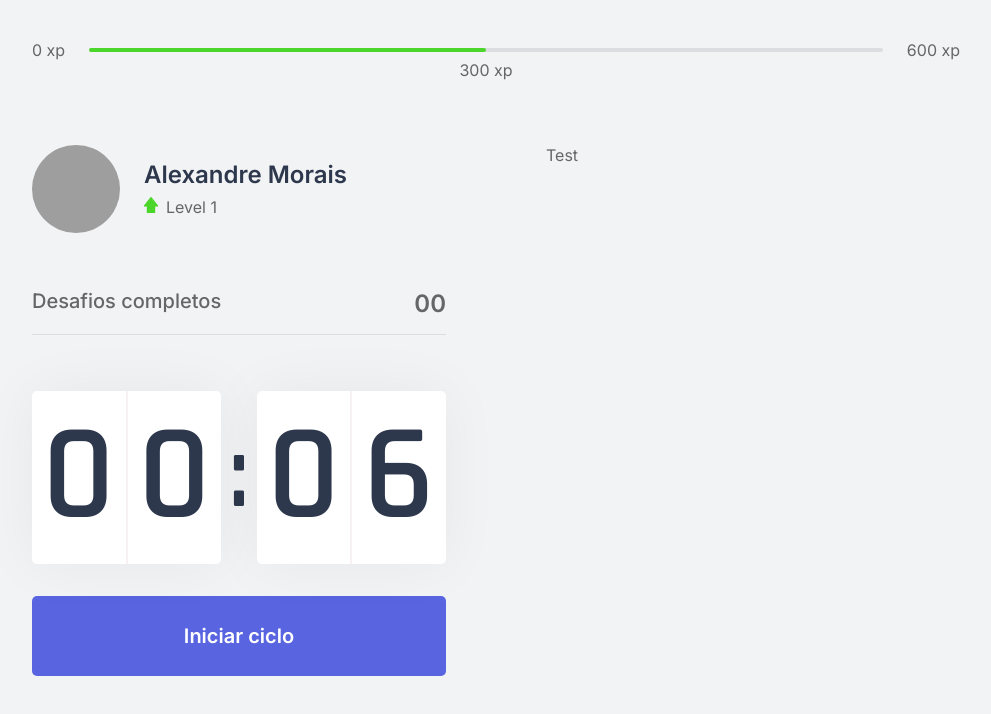
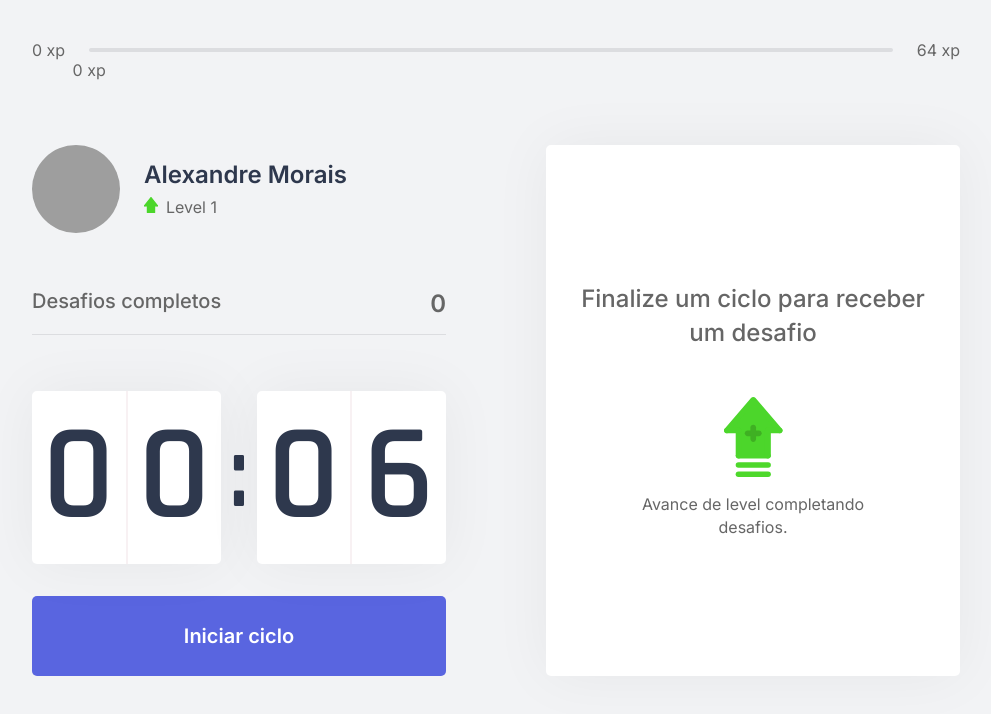
Before and after one commit to Xandowski/moveit, a Next.js app: page / in a window 1280 px wide. Shown: the top 714 px of the page, without its empty margins (144-1135 px from the left). Built offline with nearby package versions, Linux system fonts and the light colour scheme; grey boxes are pictures that could not be loaded.

Commit message:
Day 03 completed

```diff
--- /dev/null
+++ b/challenges.json
@@ -0,0 +1,62 @@
+[
+  {
+    "type": "body",
+    "description": "Estique um de seus braços com a palma da mão virada para frente e puxe os dedos para cima por 10 segundos por mão.",
+    "amount": 80
+  },
+  {
+    "type": "body",
+    "description": "Estique seu braço contra o peito e puxe-o utilizando o outro braço por 10 segundos por braço.",
+    "amount": 60
+  },
+  {
+    "type": "body",
+    "description": "Puxe seu pescoço com a ajuda da mão para a direita e para a esquerda, permanecendo na posição por alguns segundos.",
+    "amount": 70
+  },
+  {
+    "type": "body",
+    "description": "Com as duas mãos na parte de trás da cabeça, leve-a para baixo, alongando a parte de trás da região.",
+    "amount": 60
+  },
+  {
+    "type": "body",
+    "description": "Cruze as pernas e desça com as mãos esticadas em direção ao chão. Repita o movimento com a outra perna na frente.",
+    "amount": 100
+  },
+  {
+    "type": "body",
+    "description": "Sentado, abra as pernas e tente encostar as palmas das mãos no chão, repita 3 vezes por 5 segundos.",
+    "amount": 80
+  },
+  {
+    "type": "body",
+    "description": "Puxe o joelho de encontro ao peito e segure, troque de perna após 10 segundos.",
+    "amount": 50
+  },
+  {
+    "type": "body",
+    "description": "Sentado, cruze uma perna e incline seu tronco à frente, troque de perna após 10 segundos.",
+    "amount": 80
+  },
+  {
+    "type": "eye",
+    "description": "Sentado, feche os olhos e cubra-os com as palmas da mão durante 2 minutos, depois abra normalmente.",
+    "amount": 90
+  },
+  {
+    "type": "eye",
+    "description": "Em algum ambiente aberto, olhe o mais longe que puder em quatro direções por 3s, mexa apenas os olhos. Repita 3 vezes.",
+    "amount": 140
+  },
+  {
+    "type": "eye",
+    "description": "Usando os polegares, massage a área abaixo das sobrancelhas em movimentos circulares por 15 segundos.",
+    "amount": 70
+  },
+  {
+    "type": "body",
+    "description": "Em pé, gire a cintura o máximo que puder para a esquerda, segure por cinco segundos. Repita para a direita.",
+    "amount": 90
+  }
+]
--- a/src/components/Button.tsx
+++ b/src/components/Button.tsx
@@ -3,7 +3,7 @@
 interface ButtonProps {
   buttonStyle?: string,
   children: string,
-  onClick?: boolean,
+  onClick?: () => void,
   disabled?: boolean
 }
 
--- /dev/null
+++ b/src/components/ChallengeBox.tsx
@@ -0,0 +1,115 @@
+import { useContext } from 'react'
+import styled from 'styled-components'
+import ChallengeBoxButton from './ChallengeBoxButton'
+import { ChallengesContext} from '../contexts/ChallengesContext'
+
+
+const Div = styled.div`
+  height: 100%;
+  display: flex;
+  flex-direction: column;
+  align-items: center;
+  justify-content: center;
+  text-align: center;
+
+  header {
+    color: ${({theme}) => theme.colors.blue};
+    font-weight: 600;
+    font-size: 1.25rem;
+    height: 3.4rem;
+    width: 80%;
+    border-bottom: 1px solid ${({theme}) => theme.colors.grayLine};
+  }
+
+  main {
+    flex: 1;
+    display: flex;
+    flex-direction: column;
+    align-items: center;
+    justify-content: center;
+    text-align: center;
+    img {
+
+    }
+
+    > strong {
+      font-weight: 600;
+      font-size: 2rem;
+      color: ${({theme}) => theme.colors.title};
+      margin: 1.5rem 0 1rem;
+    }
+  }
+
+  footer {
+    display: grid;
+    grid-template-columns: 1fr 1fr;
+    gap: 1rem;
+
+    > button:first-child {
+      margin-right: 0.5rem;
+    }
+  }
+
+  > strong {
+    font-size: 1.5rem;
+    font-weight: 500;
+    line-height: 1.4;
+  }
+
+  p {
+    display: flex;
+    flex-direction: column;
+    align-items: center;
+    line-height: 1.4;
+    max-width: 70%;
+    margin-top: 3rem;
+
+    img {
+      margin-bottom: 1rem;
+    }
+  }
+`
+
+const ChallengeBox = () => {
+  const { activeChallenge, resetChallenge } = useContext(ChallengesContext)
+
+  const hasCompleted = () => {
+    console.log('test')
+  }
+
+  return (
+    <>
+      { activeChallenge ? (
+        <Div>
+          <header>Ganhe {activeChallenge.amount} xp</header>
+
+          <main>
+            <img src={`icons/${activeChallenge.type}.svg`} alt=""/>
+            <strong>Exercite-se</strong>
+            <p> {activeChallenge.description} </p>
+          </main>
+
+          <footer>
+            <ChallengeBoxButton
+              onClick={resetChallenge}
+            >Falhei</ChallengeBoxButton>
+            <ChallengeBoxButton
+              success
+              onClick={hasCompleted}
+            >Completei</ChallengeBoxButton>
+          </footer>
+        </Div>
+      ) : (
+        <Div>
+          <strong>Finalize um ciclo para receber um desafio</strong>
+          <p>
+            <img src="icons/level-up.svg" alt="level up"/>
+            Avance de level completando desafios.
+          </p>
+        </Div>
+      )}
+    </>
+  )
+}
+
+export default ChallengeBox
--- /dev/null
+++ b/src/components/ChallengeBoxButton.tsx
@@ -0,0 +1,38 @@
+import styled from 'styled-components'
+
+interface ButtonProps {
+  children: string,
+  onClick?: () => void,
+  success?: boolean
+}
+
+const Button = styled.button<ButtonProps>`
+  background-color: ${ props => props.success ?
+    (({theme}) => `${theme.colors.green}`) :
+    (({theme}) => `${theme.colors.red}`) };
+
+  color: ${({theme}) => theme.colors.white};
+  border-radius: 5px;
+  width: 11rem;
+  height: 3.1rem;
+  border: 0;
+  font-size: 1rem;
+  font-weight: 600;
+  transition: filter 0.2s;
+
+  &:hover {
+    filter: brightness(0.9);
+  }
+`
+
+const ChallengeBoxButton = ({onClick, success, children}: ButtonProps) => (
+  <Button
+    type="button"
+    onClick={onClick}
+    success={success}
+  >
+    {children}
+  </Button>
+)
+
+export default ChallengeBoxButton
--- a/src/components/CompletedChallenges.tsx
+++ b/src/components/CompletedChallenges.tsx
@@ -1,4 +1,6 @@
+import { useContext } from 'react'
 import styled from 'styled-components'
+import { ChallengesContext } from '../contexts/ChallengesContext'
 
 const Div = styled.div`
   border-bottom: 1px solid var(--gray-line);
@@ -18,11 +20,14 @@
   }
 `
 
-const CompletedChallenges = () => (
-  <Div>
-    <span>Desafios completos</span>
-    <strong>00</strong>
-  </Div>
-)
+const CompletedChallenges = () => {
+  const { challengesCompleted } = useContext(ChallengesContext)
+  return (
+    <Div>
+      <span>Desafios completos</span>
+      <strong>{challengesCompleted}</strong>
+    </Div>
+  )
+}
 
 export default CompletedChallenges
--- a/src/components/Countdown.tsx
+++ b/src/components/Countdown.tsx
@@ -1,5 +1,6 @@
-import { useState, useEffect } from 'react'
+import { useState, useEffect, useContext } from 'react'
 import styled from 'styled-components'
+import { ChallengesContext } from '../contexts/ChallengesContext'
 import Button from './Button'
 
 const Div = styled.div`
@@ -47,6 +48,8 @@
 let countdownTimeout: NodeJS.Timeout
 
 const Countdown = () => {
+  const { startNewChallenge } = useContext(ChallengesContext)
+
   const [time, setTime] = useState(0.1 * 60)
   const [isActive, setIsActive] = useState(false)
   const [hasFinished, setHasFinished] = useState(false)
@@ -75,9 +78,9 @@
     }
 
     else if (isActive  && time === 0 ){
-      setTime(25 * 60)
       setHasFinished(true)
       setIsActive(false)
+      startNewChallenge()
     }
   }, [isActive, time])
 
--- a/src/components/ExperienceBar.tsx
+++ b/src/components/ExperienceBar.tsx
@@ -1,4 +1,6 @@
+import { useContext } from 'react'
 import styled from 'styled-components'
+import { ChallengesContext } from '../contexts/ChallengesContext'
 
 const HeaderBar = styled.header`
   display: flex;
@@ -34,15 +36,22 @@
   progress: string
 }
 
-const ExperienceBar = ({ progress }: ExperienceBarProps) => (
+const ExperienceBar = ({ progress }: ExperienceBarProps) => {
+  const { currentExperience, experienceToNextLevel} = useContext(ChallengesContext)
+
+  const percentToNextLevel = Math.round((currentExperience * 100) / experienceToNextLevel)
+
+  return (
     <HeaderBar>
       <span>0 xp</span>
       <div>
-      <div style={{ width: progress }} />
-      <span style={{ left: progress }}>300 xp</span>
+        <div style={{ width: `${percentToNextLevel}%` }} />
+        <span style={{ left: `${percentToNextLevel}%`}}>{currentExperience} xp</span>
       </div>
-    <span>600 xp</span>
+      <span>{experienceToNextLevel} xp</span>
     </HeaderBar>
   )
+}
+
 
 export default ExperienceBar
--- /dev/null
+++ b/src/contexts/ChallengesContext.tsx
@@ -0,0 +1,67 @@
+import { createContext, useState, ReactNode } from 'react'
+import challenges from '../../challenges.json'
+
+interface Challenge {
+  type: 'body' | 'eye';
+  description: string;
+  amount: number;
+}
+
+interface ChallengesContextData {
+  level: number;
+  currentExperience: number;
+  challengesCompleted: number;
+  activeChallenge:  Challenge;
+  experienceToNextLevel: number;
+  levelUp: () => void;
+  startNewChallenge: () => void;
+  resetChallenge: () => void;
+}
+
+interface ChallengesProviderProps {
+  children: ReactNode;
+}
+
+export const ChallengesContext = createContext({} as ChallengesContextData)
+
+export function ChallengesProvider({ children }: ChallengesProviderProps) {
+  const [level, setLevel] = useState(1)
+  const [currentExperience, setCurrentExperience] = useState(0)
+  const [challengesCompleted, setChallengesCompleted] = useState(0)
+
+  const [activeChallenge, setActiveChallenge] = useState(null)
+
+  const experienceToNextLevel = Math.pow((level + 1) * 4, 2)
+
+  const levelUp = () => {
+    setLevel(level + 1)
+  }
+
+  const startNewChallenge = () => {
+    const randomChallengeIndex = Math.floor(Math.random() * challenges.length)
+    const challenge = challenges[randomChallengeIndex]
+
+    setActiveChallenge(challenge)
+  }
+
+  const resetChallenge = () => {
+    setActiveChallenge(null)
+  }
+
+  return (
+    <ChallengesContext.Provider
+      value={{
+        level,
+        currentExperience,
+        challengesCompleted,
+        activeChallenge,
+        experienceToNextLevel,
+        levelUp,
+        startNewChallenge,
+        resetChallenge
+      }}
+    >
+     {children}
+    </ChallengesContext.Provider>
+  )
+}
--- a/src/pages/api/users/index.ts
+++ /dev/null
@@ -1,16 +0,0 @@
-import { NextApiRequest, NextApiResponse } from 'next'
-import { sampleUserData } from '../../../utils/sample-data'
-
-const handler = (_req: NextApiRequest, res: NextApiResponse) => {
-  try {
-    if (!Array.isArray(sampleUserData)) {
-      throw new Error('Cannot find user data')
-    }
-
-    res.status(200).json(sampleUserData)
-  } catch (err) {
-    res.status(500).json({ statusCode: 500, message: err.message })
-  }
-}
-
-export default handler
--- a/src/pages/index.tsx
+++ b/src/pages/index.tsx
@@ -1,4 +1,5 @@
 import Head from 'next/head'
+import ChallengeBox from '../components/ChallengeBox'
 import CompletedChallenges from '../components/CompletedChallenges'
 import Countdown from '../components/Countdown'
 import ExperienceBar from '../components/ExperienceBar'
@@ -17,7 +18,7 @@
         <Countdown />
       </div>
       <div>
-        <p>Test</p>
+        <ChallengeBox />
       </div>
     </section>
   </div>
```
Also changed, not shown: src/pages/_app.tsx (+12 -2 lines). Lines whose indentation alone changed are shown as unchanged.
